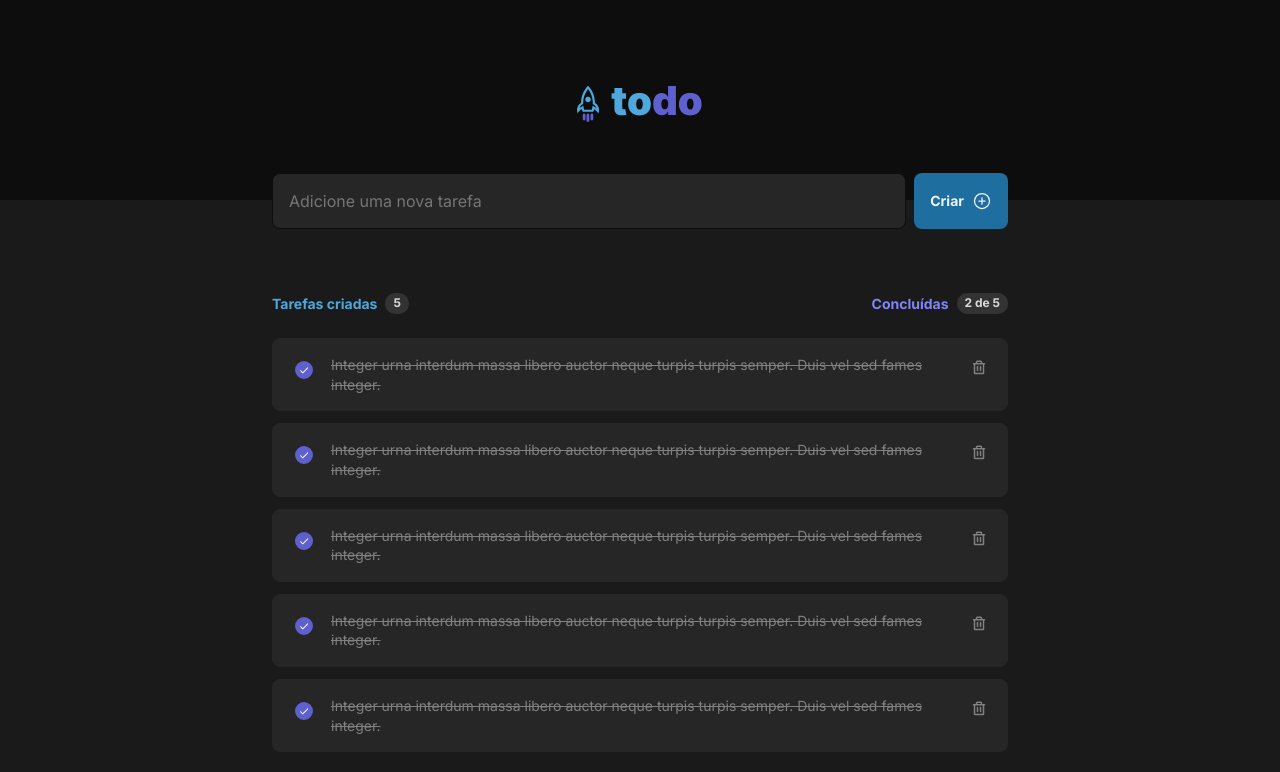
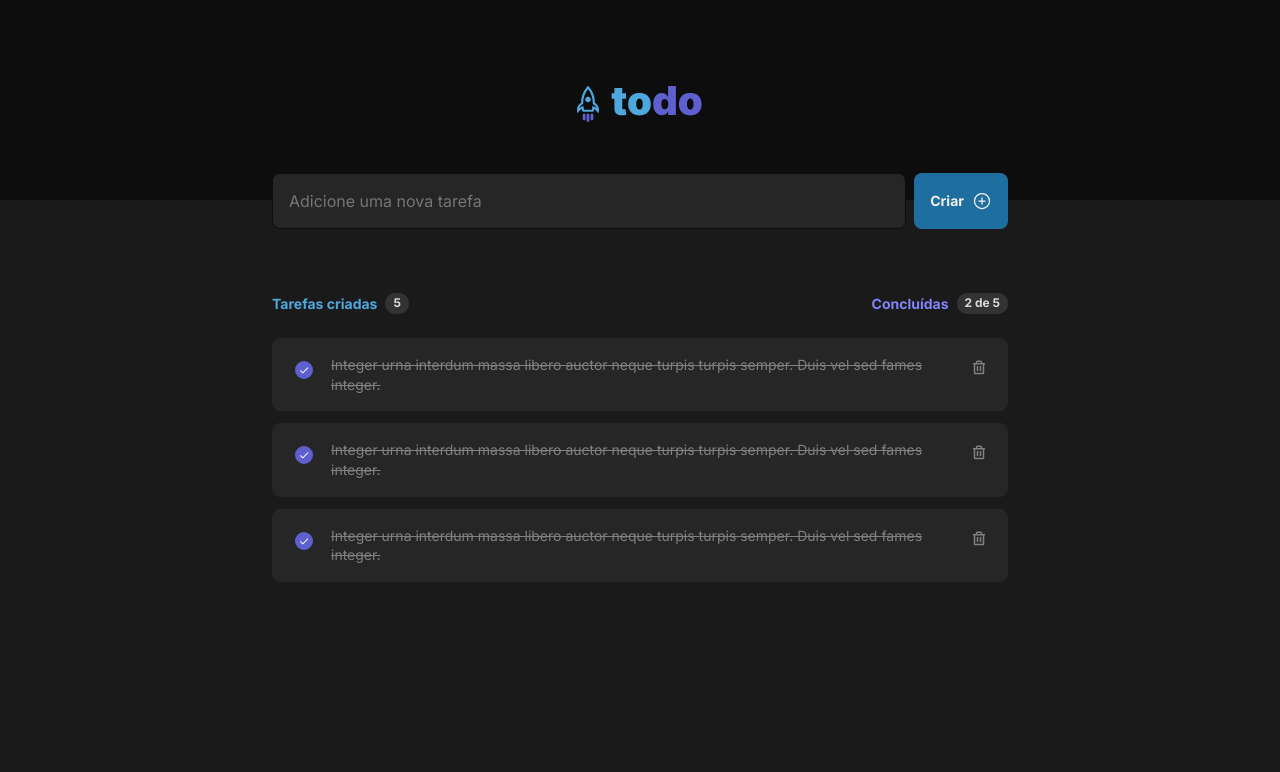
Before and after one commit to Maiquinho/desafio-ignite-react-01, a React (Vite) app: page / in a window 1280 px wide. Shown: the top 772 px of the page. Built offline with nearby package versions, Linux system fonts and the light colour scheme.

Commit message:
feat: add object data format in tasks

```diff
--- a/src/App.tsx
+++ b/src/App.tsx
@@ -9,7 +9,21 @@ import styles from './App.module.css';
 export default function App() {
 
   const tasks = [
-    1, 2, 3, 4, 5
+    {
+      id: 1,
+      content: 'Integer urna interdum massa libero auctor neque turpis turpis semper. Duis vel sed fames integer.',
+      checked: false,
+    },
+    {
+      id: 2,
+      content: 'Integer urna interdum massa libero auctor neque turpis turpis semper. Duis vel sed fames integer.',
+      checked: false,
+    },
+    {
+      id: 3,
+      content: 'Integer urna interdum massa libero auctor neque turpis turpis semper. Duis vel sed fames integer.',
+      checked: false,
+    },
   ]
 
   return (
@@ -38,7 +52,7 @@ export default function App() {
                     <EmptyTasks />
                 )}
                 {tasks.length > 0 &&
-                    tasks.map(task => <Task key={task} />)
+                    tasks.map(task => <Task key={task.id} />)
                 }
 
             </div>
```
